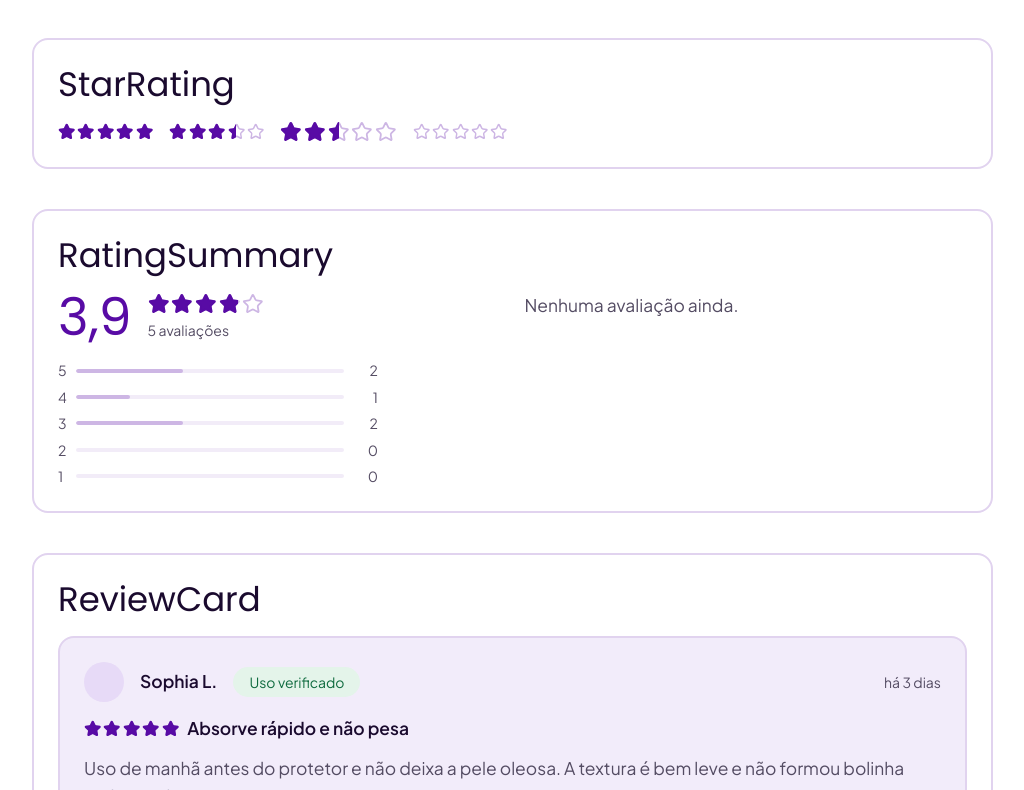
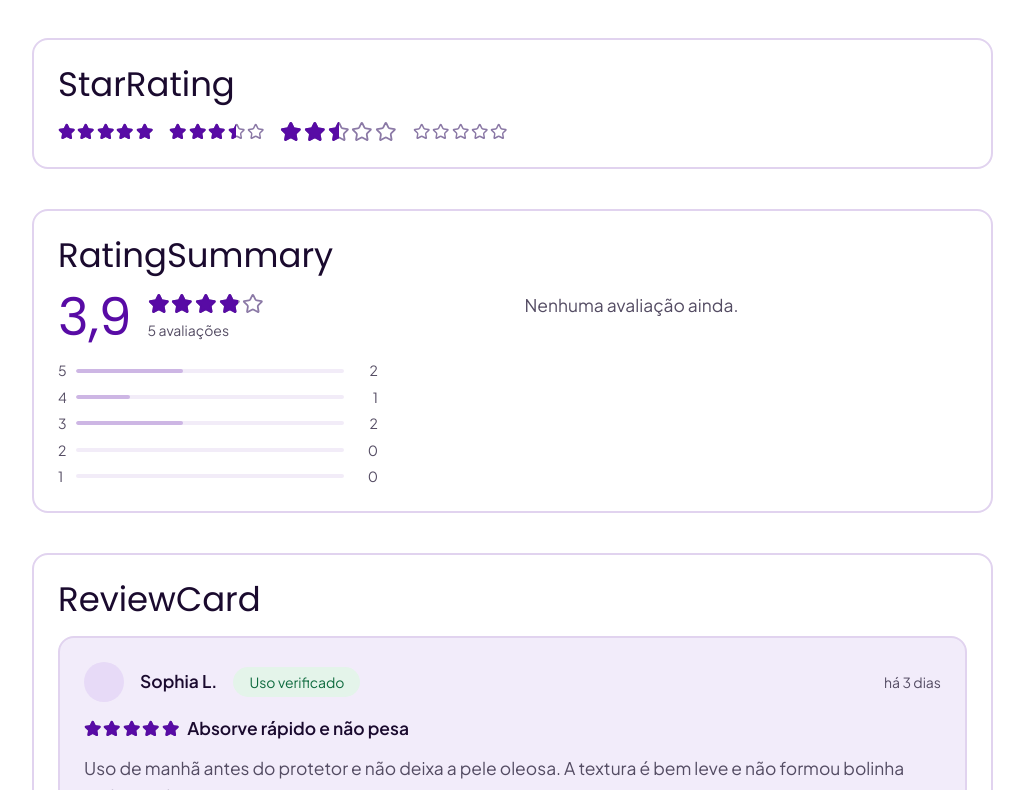
Before and after one commit to Venus-System/Venus-Web, a React (Vite) app: page /componentes in a window 1280 px wide. Shown: the part 3570-4360 px from the top of the page, without its empty margins (248-1272 px from the left). Built offline with nearby package versions, Linux system fonts and the light colour scheme; no server answers.

Commit message:
fix: Aumentando o contraste da estrela vazia

```diff
--- a/src/components/StarRating/styles.module.css
+++ b/src/components/StarRating/styles.module.css
@@ -27,7 +27,7 @@
 }
 
 .vazia {
-  color: var(--lavanda);
+  color: var(--borda-forte);
 }
 
 .cheia {
```
